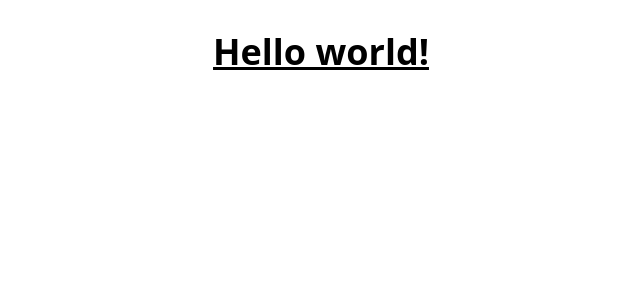
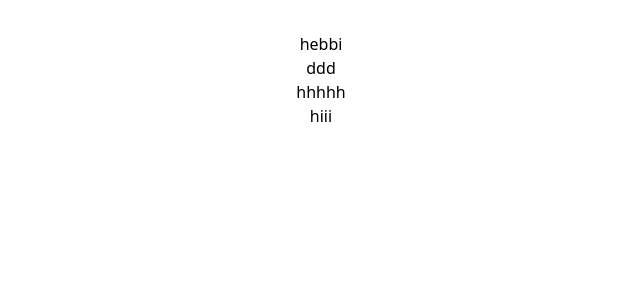
Before and after one commit to IndranjanaChatterjee/Social-proof-section, a React (Vite) app in the folder vite-project/: page / in a window 1280 px wide. Shown: the top 300 px of the page, without its empty margins (319-959 px from the left). Built offline with nearby package versions, Linux system fonts and the light colour scheme.

Commit message:
fear:Structure Setup

```diff
--- a/vite-project/src/App.jsx
+++ b/vite-project/src/App.jsx
@@ -2,6 +2,8 @@ import { useState } from 'react'
 import reactLogo from './assets/react.svg'
 import viteLogo from '/vite.svg'
 import './App.css'
+import TopSection from './Components/TopSection'
+import BottomSection from './Components/BottomSection'
 
 function App() {
   const [count, setCount] = useState(0)
@@ -9,9 +11,9 @@ function App() {
   return (
     <>
 
-        <h1 class="text-4xl font-bold underline">
-    Hello world!
-  </h1>
+        <TopSection/>
+        <div>hhhhh</div>
+        <BottomSection/>
 
     </>
   )
--- /dev/null
+++ b/vite-project/src/Components/BottomSection.jsx
@@ -0,0 +1,9 @@
+import React from 'react'
+
+export default function BottomSection() {
+  return (
+    <div>
+      hiii
+    </div>
+  )
+}
--- /dev/null
+++ b/vite-project/src/Components/LeftSection.jsx
@@ -0,0 +1,9 @@
+import React from 'react'
+
+export default function LeftSection() {
+  return (
+    <div>
+      hebbi
+    </div>
+  )
+}
--- /dev/null
+++ b/vite-project/src/Components/RightSection.jsx
@@ -0,0 +1,9 @@
+import React from 'react'
+
+export default function RightSection() {
+  return (
+    <div>
+      ddd
+    </div>
+  )
+}
--- /dev/null
+++ b/vite-project/src/Components/TopSection.jsx
@@ -0,0 +1,13 @@
+import React from 'react'
+import LeftSection from './LeftSection'
+import RightSection from './RightSection'
+
+export default function TopSection() {
+  return (
+    <div>
+        <LeftSection/>
+        <RightSection/>
+
+    </div>
+  )
+}
--- a/vite-project/src/index.css
+++ b/vite-project/src/index.css
@@ -1 +1,19 @@
 @import "tailwindcss";
+
+* {
+  margin: 0;
+  padding: 0;
+}
+
+
+
+body {
+  display: flex;
+  flex-direction: column;
+  justify-content: center;
+  align-items: center;
+  position: relative; /* required for absolute pseudo-elements */
+  max-height: 100vh;
+  background-color: #ffffff; /* base background, change if needed */
+
+}
```
Also changed, not shown: vite-project/src/Components/CommentCard.jsx (added), vite-project/src/Components/RatingCard.jsx (added).
